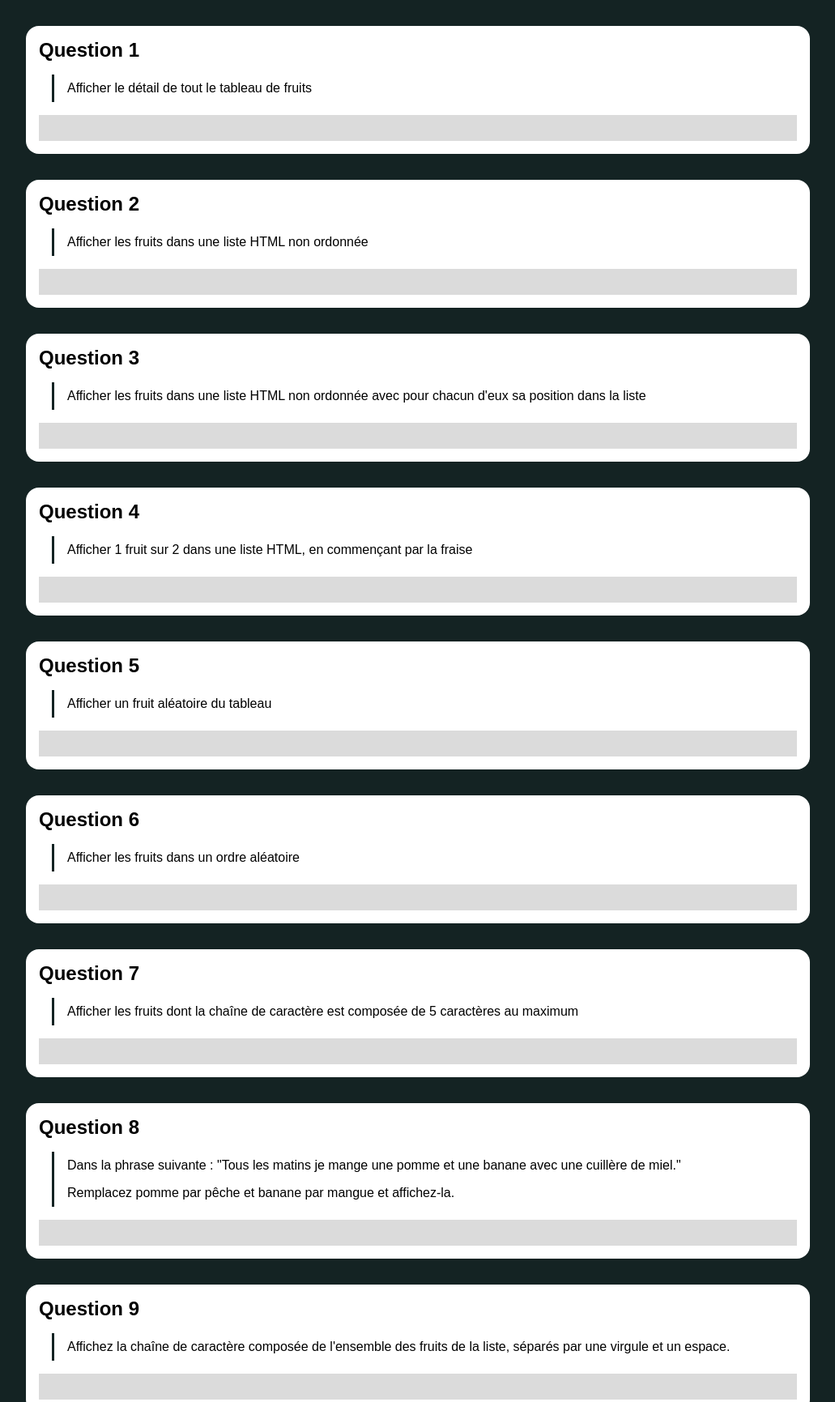
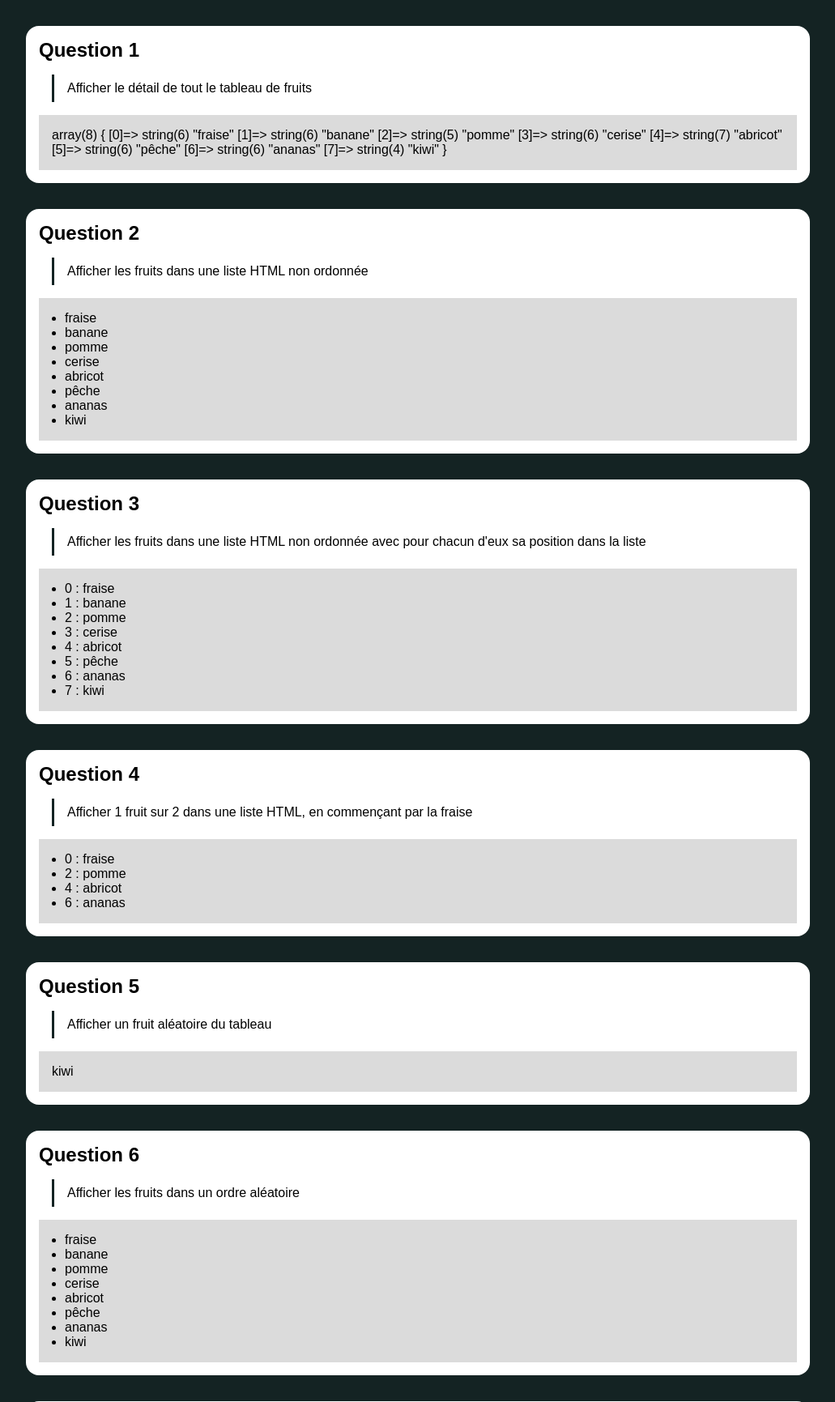
Before and after one commit to l-ud-i/php-training, a PHP site: page /exo2.php in a window 1280 px wide. Shown: the part 177-1908 px from the top of the page at 81% size, without its empty margins (124-1155 px from the left). Run offline with PHP 8.4, Linux system fonts and the light colour scheme.

Commit message:
exo2 done

```diff
--- a/exo2.php
+++ b/exo2.php
@@ -34,7 +34,9 @@ $fruits = ["fraise", "banane", "pomme", "cerise", "abricot", "pêche", "ananas",
             <h2 class="exercice-ttl">Question 1</h2>
             <p class="exercice-txt">Afficher le détail de tout le tableau de fruits</p>
             <div class="exercice-sandbox">
-
+                <?php
+                var_dump($fruits);
+                ?>
             </div>
         </section>
 
@@ -43,7 +45,14 @@ $fruits = ["fraise", "banane", "pomme", "cerise", "abricot", "pêche", "ananas",
             <h2 class="exercice-ttl">Question 2</h2>
             <p class="exercice-txt">Afficher les fruits dans une liste HTML non ordonnée</p>
             <div class="exercice-sandbox">
+                <ul>
+                <?php
+                for($i = 0; $i < sizeof($fruits); $i++) {
+                    echo "<li>$fruits[$i]</li>";
+                }
 
+                ?>
+                </ul>
             </div>
         </section>
 
@@ -52,7 +61,14 @@ $fruits = ["fraise", "banane", "pomme", "cerise", "abricot", "pêche", "ananas",
             <h2 class="exercice-ttl">Question 3</h2>
             <p class="exercice-txt">Afficher les fruits dans une liste HTML non ordonnée avec pour chacun d'eux sa position dans la liste</p>
             <div class="exercice-sandbox">
+                <ul>
+                    <?php
+                    for($i = 0; $i < sizeof($fruits); $i++) {
+                        echo "<li>$i : $fruits[$i]</li>";
+                    }
 
+                    ?>
+                </ul>
             </div>
         </section>
 
@@ -61,7 +77,13 @@ $fruits = ["fraise", "banane", "pomme", "cerise", "abricot", "pêche", "ananas",
             <h2 class="exercice-ttl">Question 4</h2>
             <p class="exercice-txt">Afficher 1 fruit sur 2 dans une liste HTML, en commençant par la fraise</p>
             <div class="exercice-sandbox">
-
+            <ul>
+                    <?php
+                    for($i = 0; $i < sizeof($fruits); $i+=2) {
+                        echo "<li>$i : $fruits[$i]</li>";
+                    }
+                    ?>
+                </ul>
             </div>
         </section>
 
@@ -70,7 +92,11 @@ $fruits = ["fraise", "banane", "pomme", "cerise", "abricot", "pêche", "ananas",
             <h2 class="exercice-ttl">Question 5</h2>
             <p class="exercice-txt">Afficher un fruit aléatoire du tableau</p>
             <div class="exercice-sandbox">
+            <?php
 
+                $random = array_rand($fruits);
+                echo $fruits[$random];
+                    ?>
             </div>
         </section>
 
@@ -79,7 +105,16 @@ $fruits = ["fraise", "banane", "pomme", "cerise", "abricot", "pêche", "ananas",
             <h2 class="exercice-ttl">Question 6</h2>
             <p class="exercice-txt">Afficher les fruits dans un ordre aléatoire</p>
             <div class="exercice-sandbox">
+                <ul>
+            <?php
 
+                   for ($i=0; $i < sizeof($fruits) ; $i++) {
+                    echo "<li>$fruits[$i]</li>";
+                };
+
+
+                ?>
+                </ul>
             </div>
         </section>
 
@@ -88,7 +123,17 @@ $fruits = ["fraise", "banane", "pomme", "cerise", "abricot", "pêche", "ananas",
             <h2 class="exercice-ttl">Question 7</h2>
             <p class="exercice-txt">Afficher les fruits dont la chaîne de caractère est composée de 5 caractères au maximum</p>
             <div class="exercice-sandbox">
+                <ul>
+             <?php
 
+            foreach($fruits as $fruit) {
+                if(strlen($fruit) <= 5){
+                    echo"<li>$fruit</li>";
+                }
+            }
+
+            ?>
+            </ul>
             </div>
         </section>
 
@@ -101,6 +146,14 @@ $fruits = ["fraise", "banane", "pomme", "cerise", "abricot", "pêche", "ananas",
             <p class="exercice-txt">Dans la phrase suivante : "<?= $breakfast ?>"</p>
             <p class="exercice-txt">Remplacez pomme par pêche et banane par mangue et affichez-la.</p>
             <div class="exercice-sandbox">
+                <?php
+
+
+            $search = ["pomme","banane"];
+            $replace = ["pêche","mangue"];
+           echo str_replace($search,$replace,$breakfast);
+
+            ?>
 
             </div>
         </section>
@@ -110,7 +163,20 @@ $fruits = ["fraise", "banane", "pomme", "cerise", "abricot", "pêche", "ananas",
             <h2 class="exercice-ttl">Question 9</h2>
             <p class="exercice-txt">Affichez la chaîne de caractère composée de l'ensemble des fruits de la liste, séparés par une virgule et un espace.</p>
             <div class="exercice-sandbox">
+            <?php
 
+            echo(implode(", ",$fruits));
+
+            echo "<br>";
+
+            $count= 0;
+            foreach($fruits as $index => $fruit) {
+                echo $fruit;
+                if($index < sizeof($fruits) -1) {
+                    echo ", ";
+                }
+            }
+                ?>
             </div>
         </section>
 
@@ -124,7 +190,15 @@ $fruits = ["fraise", "banane", "pomme", "cerise", "abricot", "pêche", "ananas",
             <h2 class="exercice-ttl">Question 10</h2>
             <p class="exercice-txt">Afficher dans une liste HTML tous les fruits de la liste qui apparaissent dans la phrase suivante : "<?= $salad ?>"</p>
             <div class="exercice-sandbox">
-
+            <ul>
+            <?php
+                foreach($fruits as $fruit) {
+                    if(str_contains($salad, $fruit)) {
+                        echo"<li>$fruit</li>";
+                    }
+                }
+                ?>
+            </ul>
             </div>
         </section>
     </div>
```
